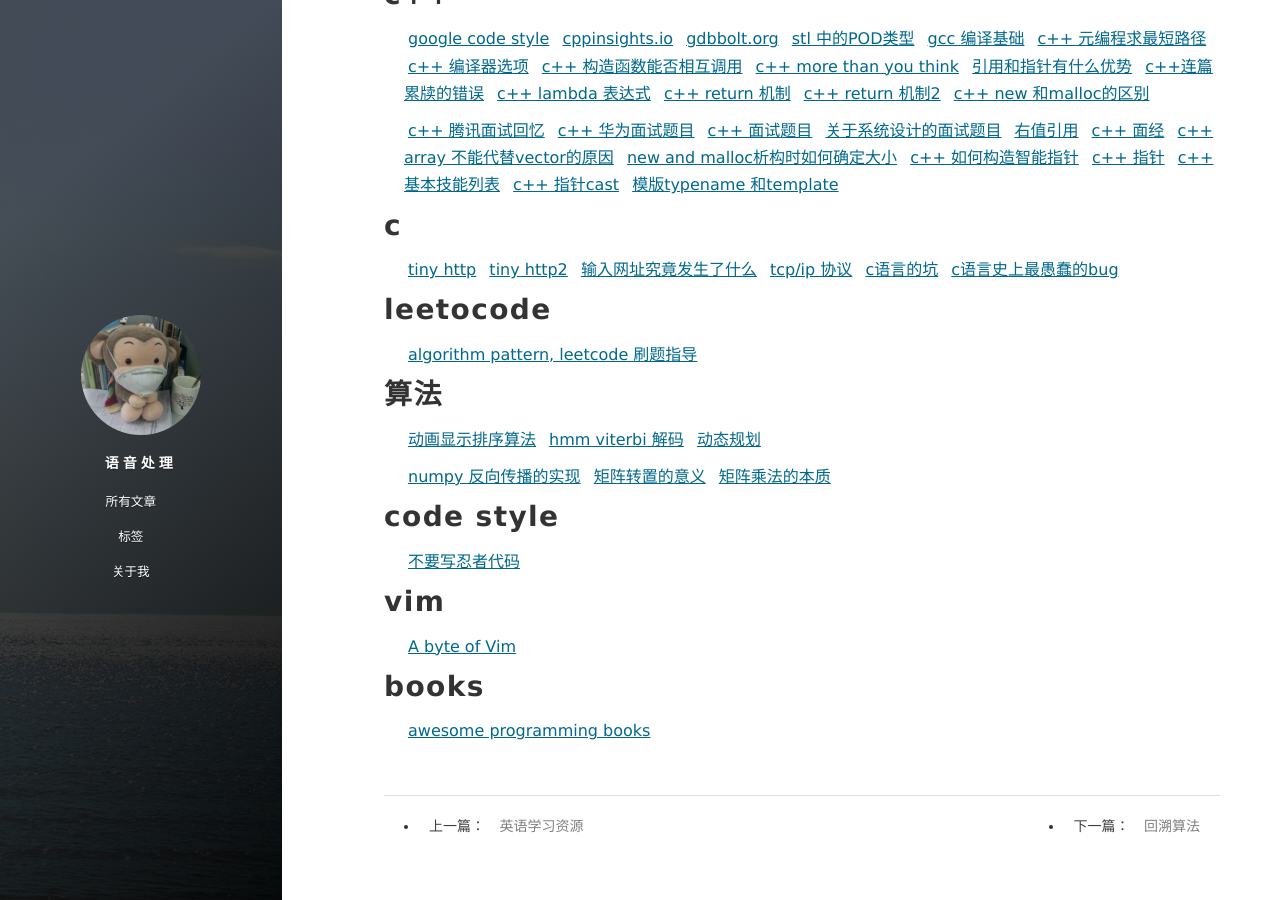
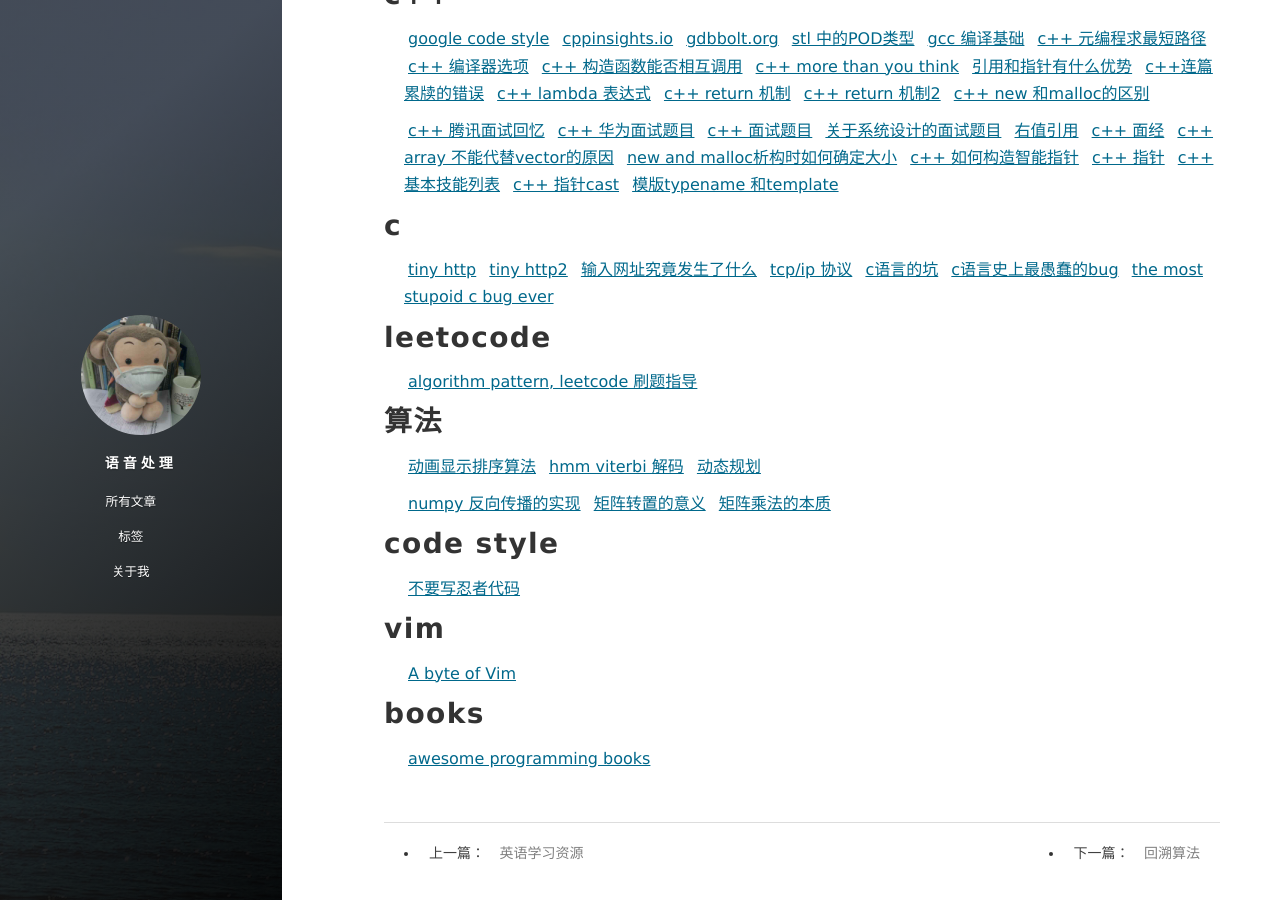
Before and after one commit to glynpu/glynpu.github.io, a Jekyll site: the page built from _posts/resources/2020-10-07-general-tools-resource.md, in a window 1280 px wide and 900 px high, scrolled down 958 px. Built offline with Jekyll 4.4.1, drawn with Linux system fonts in a browser that asks for light colours; nearby versions of some CDN libraries; comment, search, counter and statistics services are not loaded.

Commit message:
the most stupid c bug ever

```diff
--- a/_posts/resources/2020-10-07-general-tools-resource.md
+++ b/_posts/resources/2020-10-07-general-tools-resource.md
@@ -81,6 +81,7 @@ c
 [tcp/ip 协议](https://zhuanlan.zhihu.com/p/147370653)
 [c语言的坑](https://zhuanlan.zhihu.com/p/260066382)
 [c语言史上最愚蠢的bug](https://coolshell.cn/articles/5388.html)
+[the most stupoid c bug ever](http://www.elpauer.org/2011/08/the-most-stupid-c-bug-ever/)
 
 leetocode
 =
```
